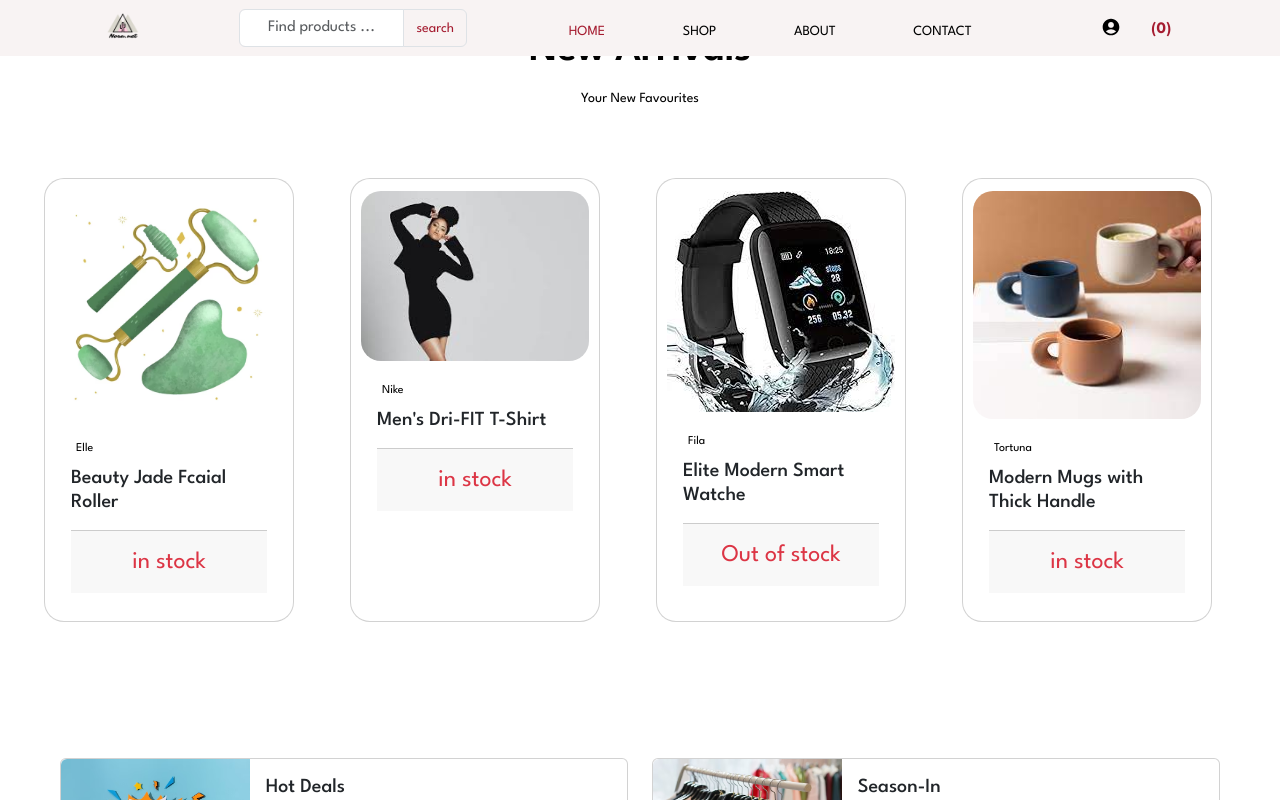
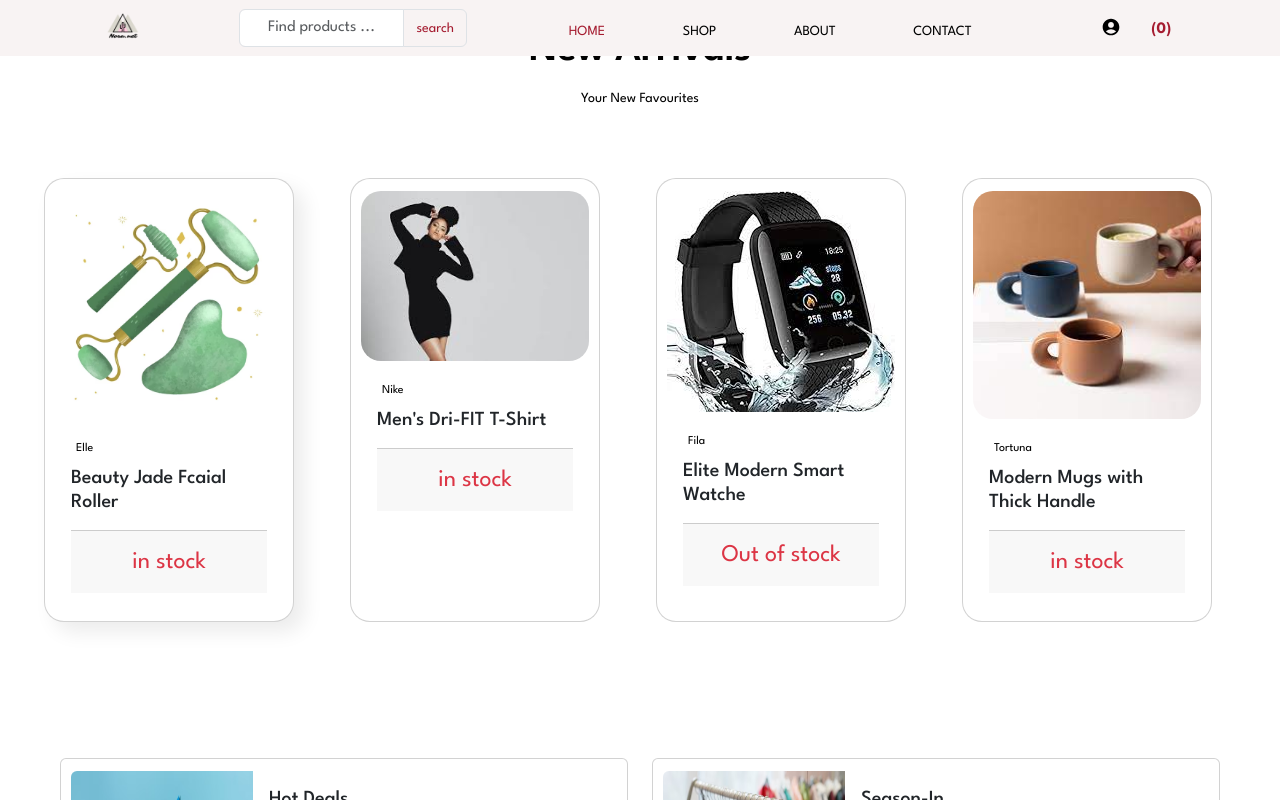
Before and after one commit to Chaimaert/e-comm-plat, a React (Vite) app: page / in a window 1280 px wide. In both pictures the pointer is over the element 169 px from the left and 2364 px from the top of the page. Shown: the part 1964-2764 px from the top of the page. Built offline with nearby package versions, Linux system fonts and the light colour scheme; some icons are missing.

Commit message:
Updating the css file

```diff
--- a/src/App.css
+++ b/src/App.css
@@ -565,7 +565,7 @@ color: var(--primary1);
   border-radius: 20px;
 }
 
-/* .new-arrivals .card:hover {
+.new-arrivals .card:hover {
   box-shadow: 10px 10px 20px rgba(0, 0, 0, 0.08);
 }
 .hot-deals .card{
@@ -575,7 +575,7 @@ color: var(--primary1);
 .hot-deals .card img{
   min-height: 180px;
   justify-content: center;
-} */
+}
 
 .hot-deals button{
   color: white;
```
